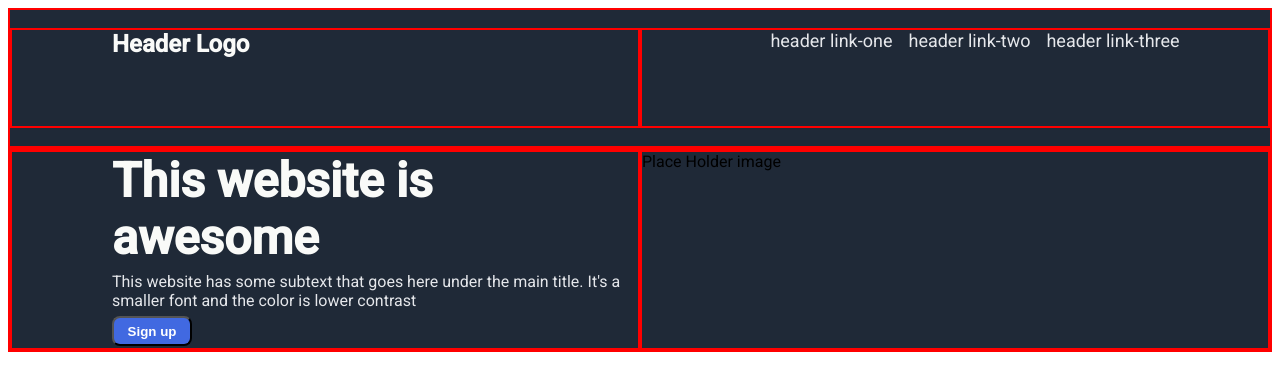
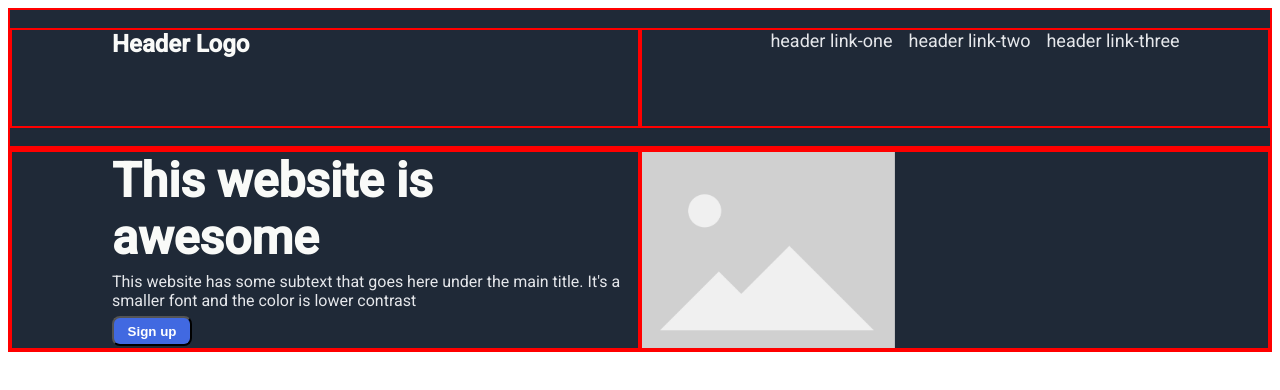
Before and after one commit to ghoulie2/Landing_Page, a plain HTML site: page homepage.html in a window 1280 px wide. Drawn offline with Linux system fonts and the light colour scheme.

Commit message:
Add placeholder image source to homepage.

```diff
--- a/homepage.html
+++ b/homepage.html
@@ -25,7 +25,8 @@
     <div class="info2">This website has some subtext that goes here under the main title. It's a smaller font and the color is lower contrast</div>
     <button class="sign-up">Sign up</button>
 </div>
-    <div class="image">Place Holder image</div>
+    <div class="image">
+        <img src="image/Placeholder_view_vector.svg.png" alt="This is a place holder image.">
 </div>
 </div>
 </body>
```
